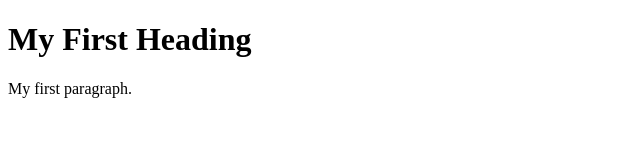
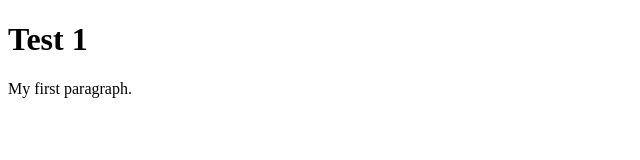
Before and after one commit to emmabiba/module-18-challenge, a plain HTML site: page test-1/index.html in a window 1280 px wide. Shown: the whole page, without its empty margins (0-640 px from the left). Drawn offline with Linux system fonts and the light colour scheme.

Commit message:
Test Github Pages

```diff
--- a/test-1/index.html
+++ b/test-1/index.html
@@ -2,7 +2,7 @@
 <html>
 <body>
 
-<h1>My First Heading</h1>
+<h1>Test 1</h1>
 <p>My first paragraph.</p>
 
 </body>
```
Also changed, not shown: test-2/index.html (+1 -1 lines).
